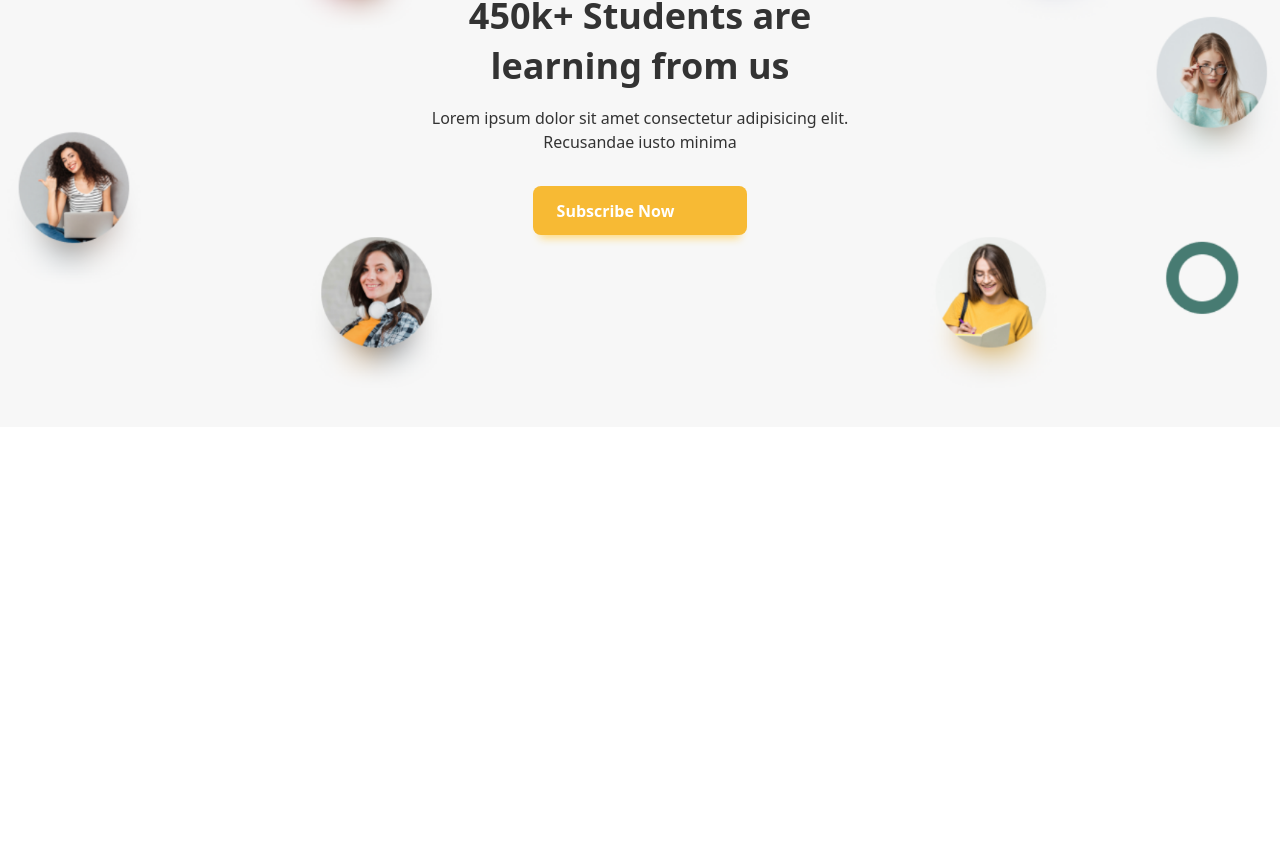
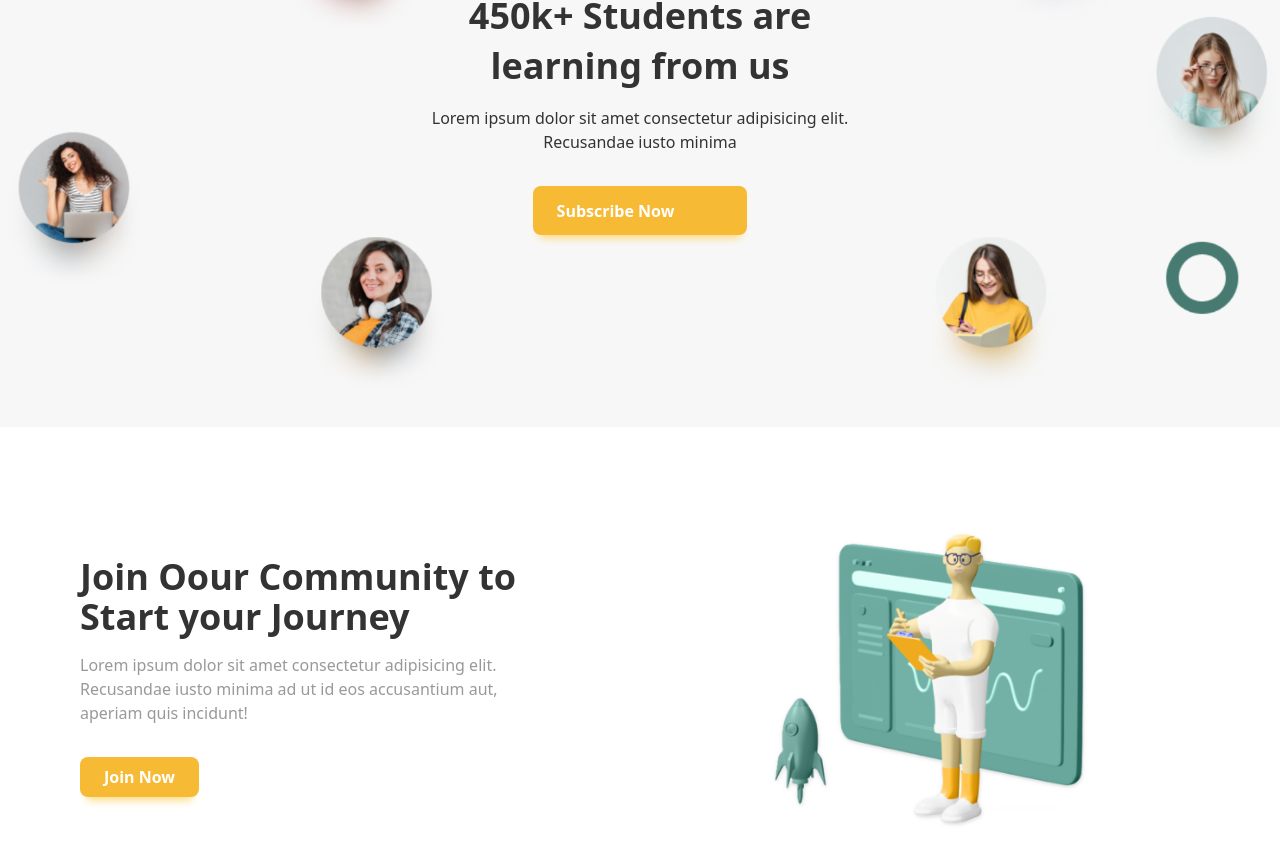
Before and after one commit to ErikoSyahPutra/E-Learning, a React (Vite) app: page / in a window 1280 px wide. Shown: the part 1985-2848 px from the top of the page. Before the commit the page ends 2412 px from the top, so only its background shows below. Built offline with nearby package versions, Linux system fonts and the light colour scheme; some icons are missing.

Commit message:
Add: community section and motion

```diff
--- a/src/App.jsx
+++ b/src/App.jsx
@@ -1,9 +1,9 @@
 import React from "react";
-import Navbar from "./components/Navbar/Navbar";
 import Hero from "./components/Hero/Hero";
 import Services from "./components/Services/Services";
 import Banner from "./components/Banner/Banner";
 import Subscribe from "./components/Subscribe/Subscribe";
+import Banner2 from "./components/Banner/Banner2";
 const App = () => {
   return (
     <main className="overflow-x-hidden bg-white text-dark ">
@@ -11,6 +11,7 @@ const App = () => {
       <Services />
       <Banner />
       <Subscribe />
+      <Banner2/>
     </main>
   );
 };
--- /dev/null
+++ b/src/components/Banner/Banner2.jsx
@@ -0,0 +1,40 @@
+import React from "react";
+import BannerPng from "../../assets/banner.png";
+import { motion } from "framer-motion";
+const Banner2 = () => {
+  return (
+    <div className="container py-14 md:py-24 grid grid-cols-1 md:grid-cols-2 gap-8 space-y-6 md:space-y-0">
+      {/* Banner Text */}
+      <motion.div
+        initial={{ opacity: 0, x: -50 }}
+        whileInView={{ opacity: 1, x: 0 }}
+        className="flex flex-col justify-center"
+      >
+        <div className="text-center md:text-left space-y-4 lg:max-w-[450px] ">
+          <h1 className="text-4xl font-bold !leading-sung">
+            Join Oour Community to Start your Journey
+          </h1>
+          <p className="text-dark2">
+            Lorem ipsum dolor sit amet consectetur adipisicing elit. Recusandae
+            iusto minima ad ut id eos accusantium aut, aperiam quis incidunt!
+          </p>
+          <a href="wa.me/6289508450866" className="primary-btn !mt-8">
+            Join Now
+          </a>
+        </div>
+      </motion.div>
+      {/* Banner Image */}
+      <div className="flex justify-center items-center">
+        <motion.img
+          initial={{ opacity: 0, x: -50 }}
+          whileInView={{ opacity: 1, x: 0 }}
+          src={BannerPng}
+          alt=""
+          className="w-[350px] md:max-w[450px] object-cover drop-shadow"
+        />
+      </div>
+    </div>
+  );
+};
+
+export default Banner2;
```
